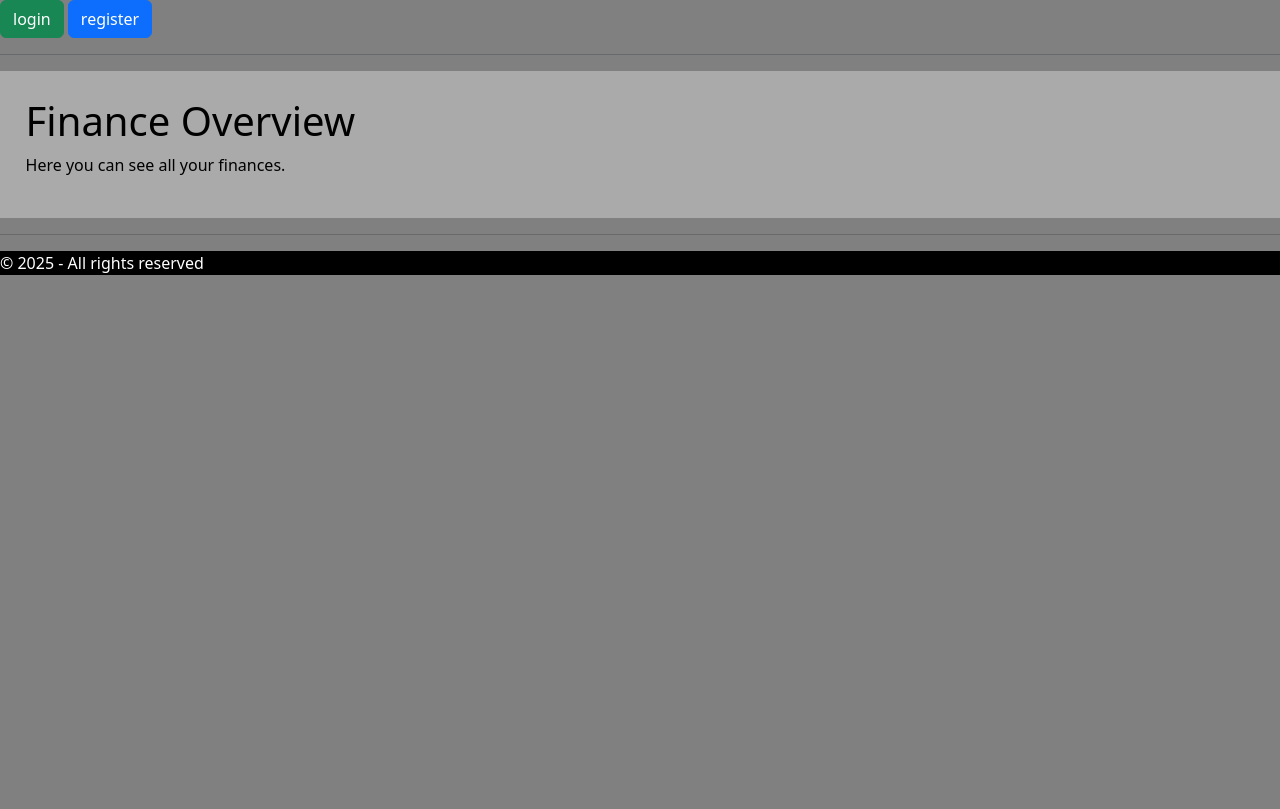
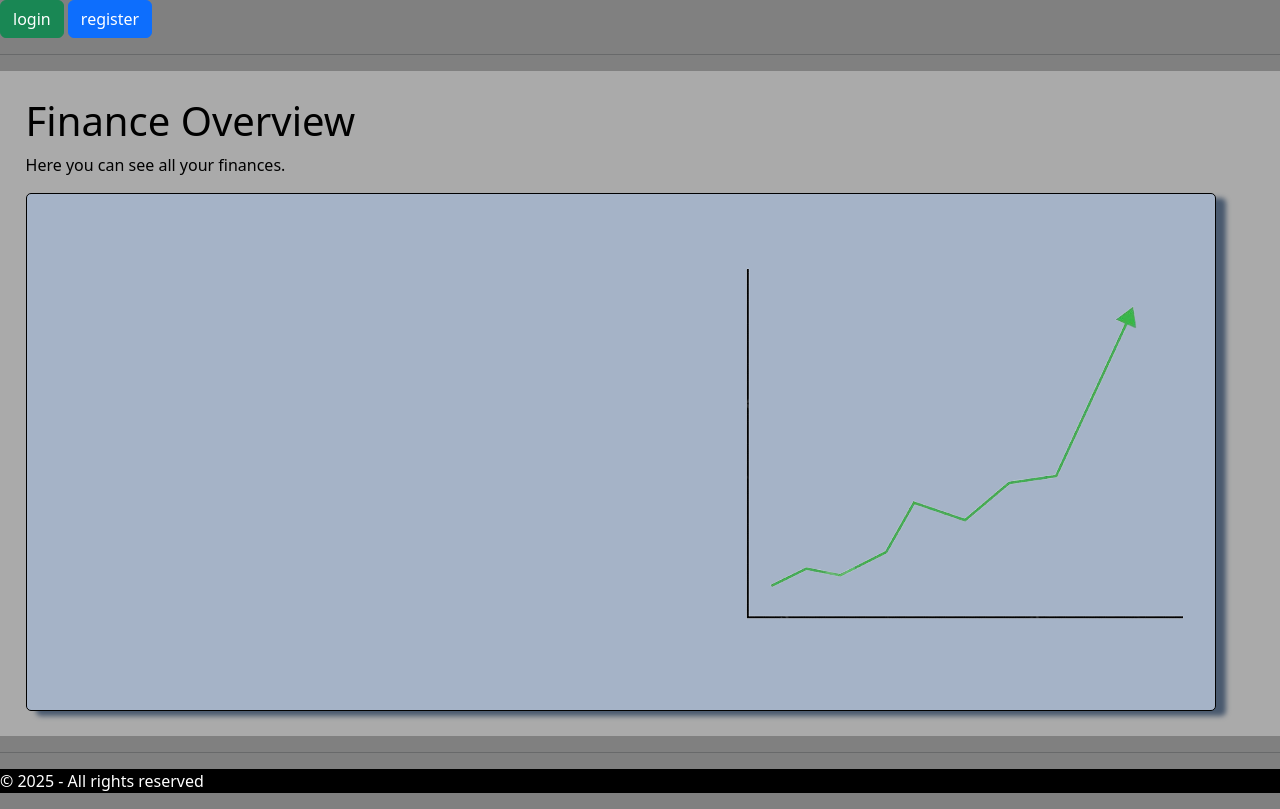
Before and after one commit to M-Pidlisnyi/finance-cabinet, a Django app: page / in a window 1280 px wide. Before the commit the page ends 275 px from the top, so only its background shows below. Run offline with Django 5.2, Linux system fonts and the light colour scheme.

Commit message:
minor ui

```diff
--- a/static/css/style.css
+++ b/static/css/style.css
@@ -21,3 +21,13 @@ footer{
     background: black;
     color: white;
 }
+.img-container{
+    background-color: #a5b3c7;
+    border: 1px solid;
+    box-shadow: 10px 5px 5px #4A5A6F ;
+    border-radius: 5px;
+}
+
+.line-up{
+    text-align: right;
+}
--- a/templates/finance/index.html
+++ b/templates/finance/index.html
@@ -3,4 +3,10 @@
 {% block content %}
     <h1>Finance Overview</h1>
     <p>Here you can see all your finances.</p>
+    <div class="img-container">
+        {% load static %}
+        <p class="line-up">
+            <img  src="{% static 'pics/stonks.png' %}" alt="line go up">
+        </p>
+    </div>
 {% endblock %}
```
Also changed, not shown: static/pics/stonks.png (added).
